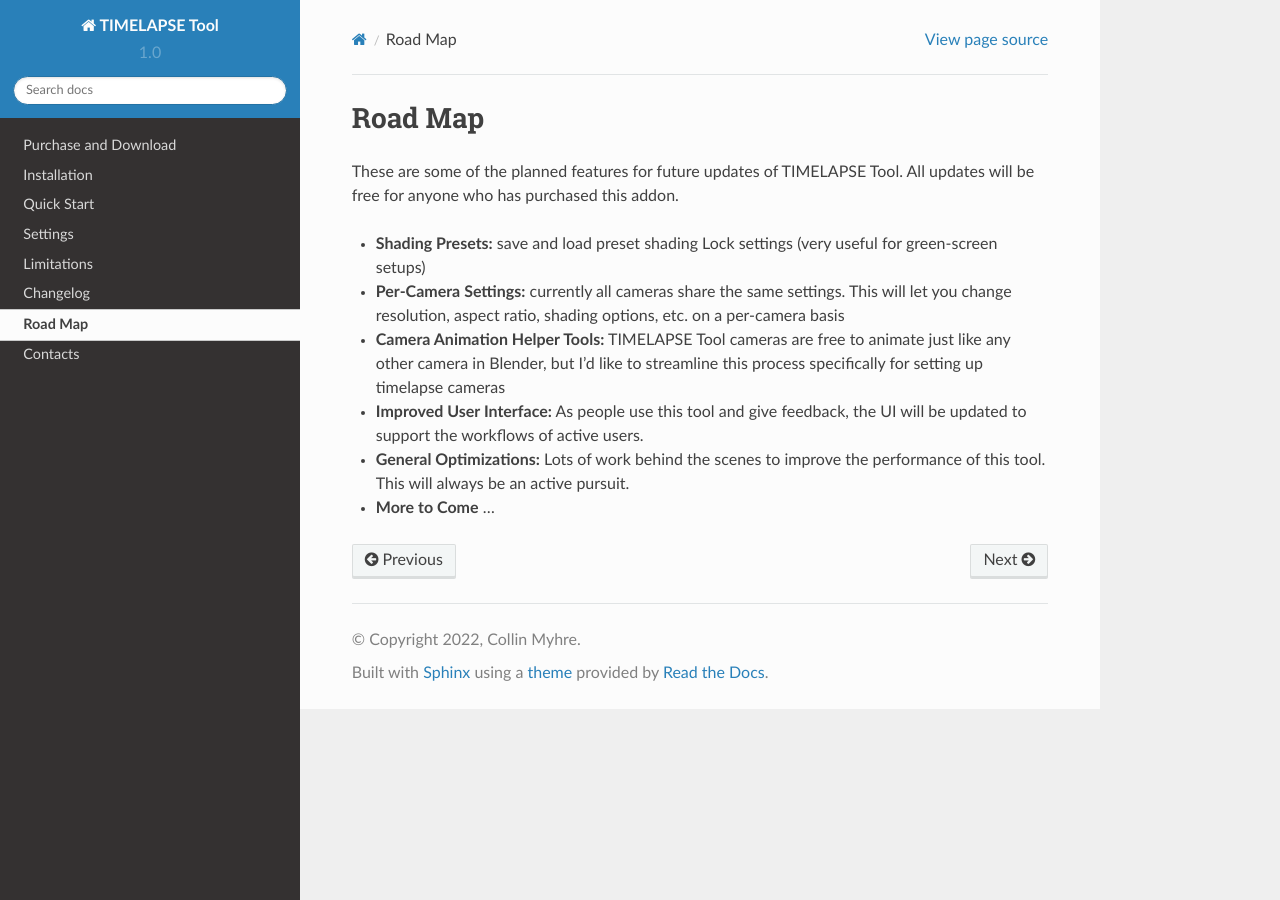
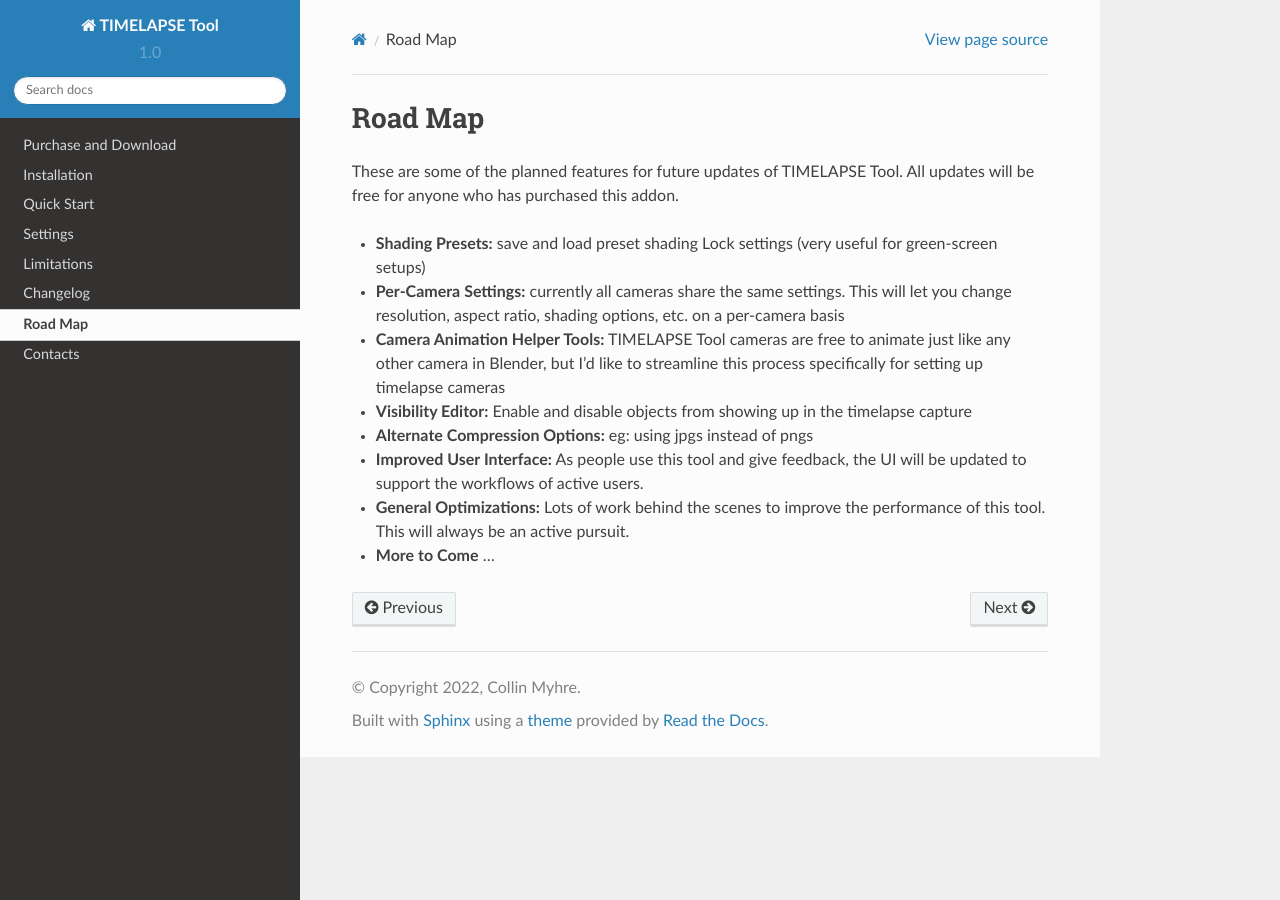
Before and after one commit to fwiller-git/TIMELAPSE-Tool-Docs, a Sphinx documentation site: the page built from docs/source/roadmap.rst, in a window 1280 px wide. Built offline with Sphinx 7.4.7 and the Read the Docs theme 2.0.0, drawn with Linux system fonts in a browser that asks for light colours; pages that are not in the unit, such as notebooks, are missing from menus.

Commit message:
added a few things to the roadmap

```diff
--- a/docs/source/roadmap.rst
+++ b/docs/source/roadmap.rst
@@ -6,6 +6,8 @@
 * **Shading Presets:** save and load preset shading Lock settings (very useful for green-screen setups)
 * **Per-Camera Settings:** currently all cameras share the same settings. This will let you change resolution, aspect ratio, shading options, etc. on a per-camera basis
 * **Camera Animation Helper Tools:** TIMELAPSE Tool cameras are free to animate just like any other camera in Blender, but I'd like to streamline this process specifically for setting up timelapse cameras
+* **Visibility Editor:** Enable and disable objects from showing up in the timelapse capture
+* **Alternate Compression Options:** eg: using jpgs instead of pngs
 * **Improved User Interface:** As people use this tool and give feedback, the UI will be updated to support the workflows of active users.
 * **General Optimizations:** Lots of work behind the scenes to improve the performance of this tool. This will always be an active pursuit.
 * **More to Come** ...
```
